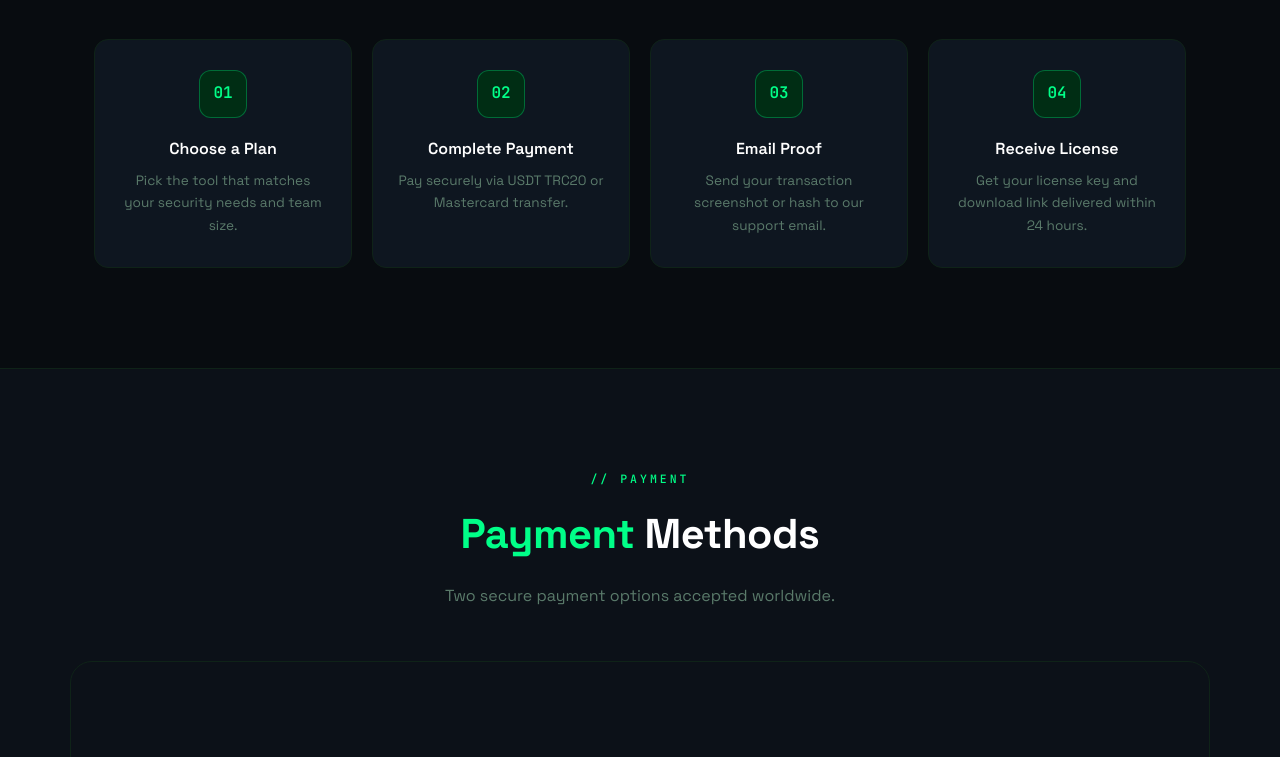
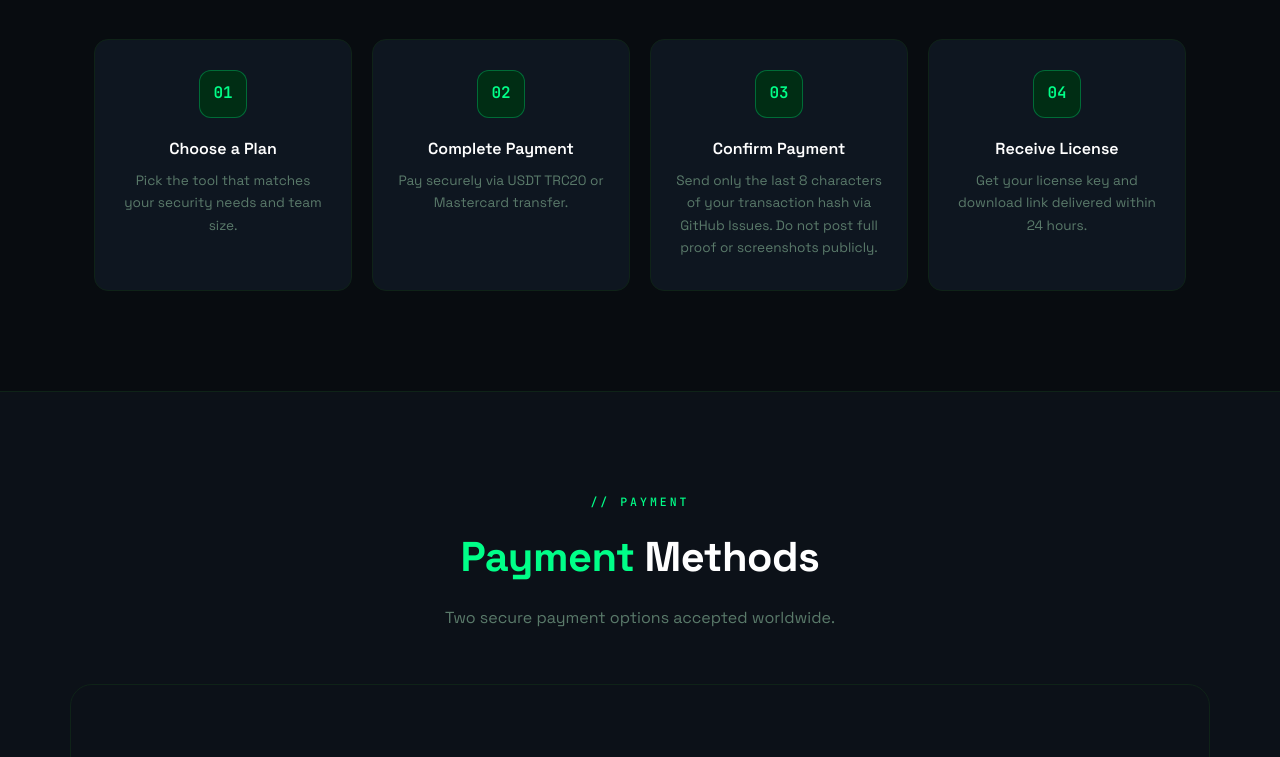
Before and after one commit to OptisecDev/optisec-wifi-monitor, a plain HTML site: page sales/index.html in a window 1280 px wide. Shown: the part 3020-3777 px from the top of the page. Drawn offline with Linux system fonts and the light colour scheme.

Commit message:
Limit payment proof to last 8 characters on published site
Co-Authored-By: Claude Opus 5.5 <noreply@anthropic.com>

```diff
--- a/sales/index.html
+++ b/sales/index.html
@@ -1243,10 +1243,10 @@
     </div>
     <div class="step-card reveal reveal-delay-3">
       <div class="step-num">03</div>
-      <div class="step-title" data-en="Email Proof" data-ar="أرسل إثبات الدفع">Email Proof</div>
-      <p class="step-desc" data-en="Send your transaction screenshot or hash to our support email."
-         data-ar="أرسل لقطة شاشة معاملتك أو رمزها إلى بريد الدعم.">
-        Send your transaction screenshot or hash to our support email.
+      <div class="step-title" data-en="Confirm Payment" data-ar="تأكيد الدفع">Confirm Payment</div>
+      <p class="step-desc" data-en="Send only the last 8 characters of your transaction hash via GitHub Issues. Do not post full proof or screenshots publicly."
+         data-ar="أرسل آخر 8 خانات من هاش المعاملة فقط عبر GitHub Issues. لا تنشر الإثبات الكامل أو لقطات الشاشة في أي مكان عام.">
+        Send only the last 8 characters of your transaction hash via GitHub Issues. Do not post full proof or screenshots publicly.
       </p>
     </div>
     <div class="step-card reveal reveal-delay-4">
@@ -1326,11 +1326,10 @@
         <div class="pay-step">
           <div class="pay-step-num">3</div>
           <div>
-            <div class="pay-step-title" data-en="Email your transaction proof" data-ar="أرسل إثبات المعاملة بالبريد الإلكتروني">Email your transaction proof</div>
+            <div class="pay-step-title" data-en="Confirm your payment" data-ar="أكّد الدفع">Confirm your payment</div>
             <div class="pay-step-desc">
-              <span data-en="Send screenshot or TX hash to " data-ar="أرسل لقطة شاشة أو رمز المعاملة إلى ">Send screenshot or TX hash to </span>
+              <span data-en="Send only the last 8 characters of your transaction hash via GitHub Issues. Do not post full proof or screenshots publicly. " data-ar="أرسل آخر 8 خانات من هاش المعاملة فقط عبر GitHub Issues. لا تنشر الإثبات الكامل أو لقطات الشاشة في أي مكان عام. ">Send only the last 8 characters of your transaction hash via GitHub Issues. Do not post full proof or screenshots publicly. </span>
               <a class="email-link" href="https://github.com/OptisecDev/optisec-wifi-monitor/issues" target="_blank" rel="noopener" data-en="Support" data-ar="الدعم">Support</a>
-              <span data-en=" — include the product name in subject." data-ar=" — أدرج اسم المنتج في موضوع الرسالة."> — include the product name in subject.</span>
             </div>
           </div>
         </div>
@@ -1413,7 +1412,7 @@
       </p>
       <div class="modal-addr mono">TShsu3QDcEwdH3bogFCLPAYJsXZVxG6cho</div>
       <p class="modal-note" style="margin-top:12px;">
-        <span data-en="After sending, email your TX hash to " data-ar="بعد الإرسال، أرسل رمز المعاملة إلى ">After sending, email your TX hash to </span>
+        <span data-en="Send only the last 8 characters of your transaction hash via GitHub Issues. Do not post full proof or screenshots publicly. " data-ar="أرسل آخر 8 خانات من هاش المعاملة فقط عبر GitHub Issues. لا تنشر الإثبات الكامل أو لقطات الشاشة في أي مكان عام. ">Send only the last 8 characters of your transaction hash via GitHub Issues. Do not post full proof or screenshots publicly. </span>
         <a class="email-link" id="mEmailUsdt" href="#" target="_blank" rel="noopener" data-en="Support" data-ar="الدعم">Support</a>
       </p>
       <a class="modal-email-btn" id="mEmailBtnUsdt" href="#" data-en="📧 Open Email Client" data-ar="📧 فتح برنامج البريد">📧 Open Email Client</a>
@@ -1427,7 +1426,7 @@
       <div class="modal-addr mono">Mastercard [REDACTED]</div>
       <div class="modal-holder-line" data-en="Cardholder: [REDACTED]" data-ar="حامل البطاقة: إحسان علي عطية">Cardholder: [REDACTED]</div>
       <p class="modal-note">
-        <span data-en="After transfer, email proof to " data-ar="بعد التحويل، أرسل الإثبات إلى ">After transfer, email proof to </span>
+        <span data-en="Send only the last 8 characters of your transaction hash via GitHub Issues. Do not post full proof or screenshots publicly. " data-ar="أرسل آخر 8 خانات من هاش المعاملة فقط عبر GitHub Issues. لا تنشر الإثبات الكامل أو لقطات الشاشة في أي مكان عام. ">Send only the last 8 characters of your transaction hash via GitHub Issues. Do not post full proof or screenshots publicly. </span>
         <a class="email-link" id="mEmailCard" href="#" target="_blank" rel="noopener" data-en="Support" data-ar="الدعم">Support</a>
       </p>
       <a class="modal-email-btn" id="mEmailBtnCard" href="#" data-en="📧 Open Email Client" data-ar="📧 فتح برنامج البريد">📧 Open Email Client</a>
```
